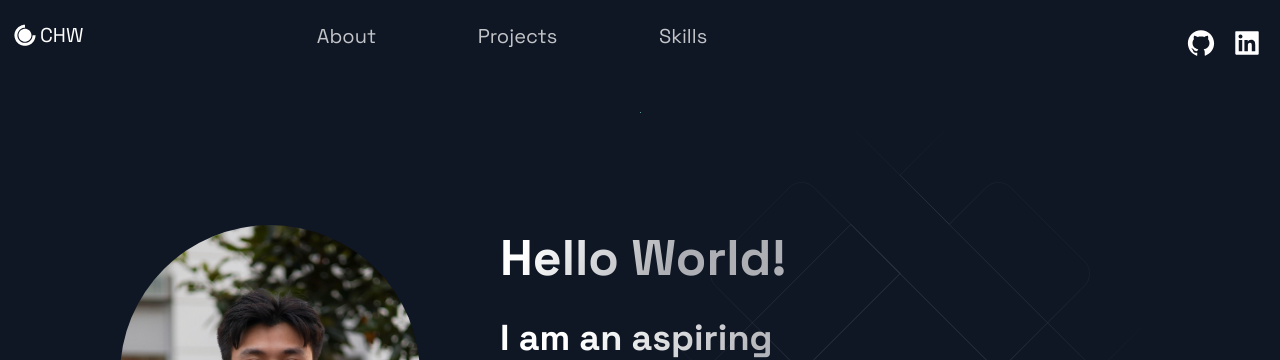
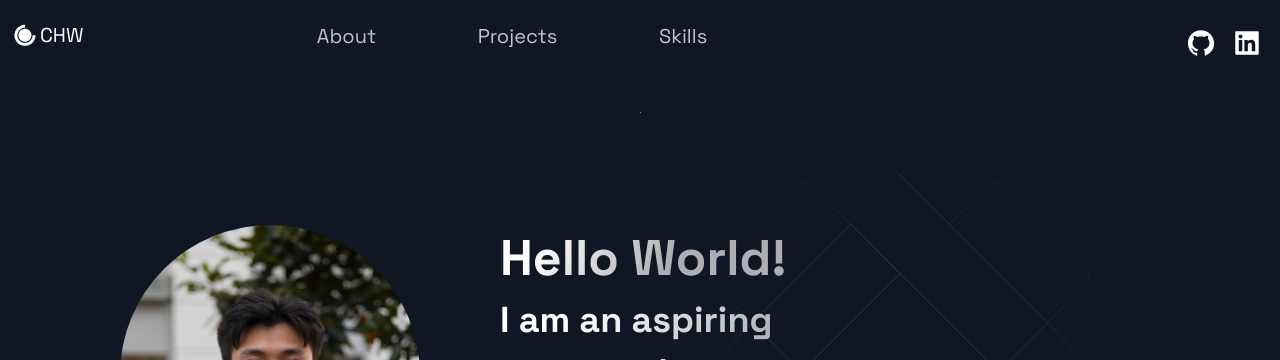
Before and after one commit to chrishadrian/personal-website, a Next.js app: page / in a window 1280 px wide. Shown: the top 360 px of the page. Built offline with nearby package versions, Linux system fonts and the light colour scheme; no server answers.

Commit message:
Fixed styling

```diff
--- a/src/styles/GlobalComponents/index.js
+++ b/src/styles/GlobalComponents/index.js
@@ -27,7 +27,7 @@ export const Section = styled.section`
 export const SectionTitle = styled.h2`
   font-weight: 800;
   font-size: ${(props) => props.main ? '50px' : '36px'};
-  line-height: ${(props) => props.main ? '72px' : '56px'};
+  line-height: ${(props) => props.main ? '36px' : '56px'};
   width: ${(props) => props.typed ? '98%' : 'max-content'};
   max-width: 100%;
   background: linear-gradient(121.57deg, #FFFFFF 18.77%, rgba(255, 255, 255, 0.66) 60.15%);
```
